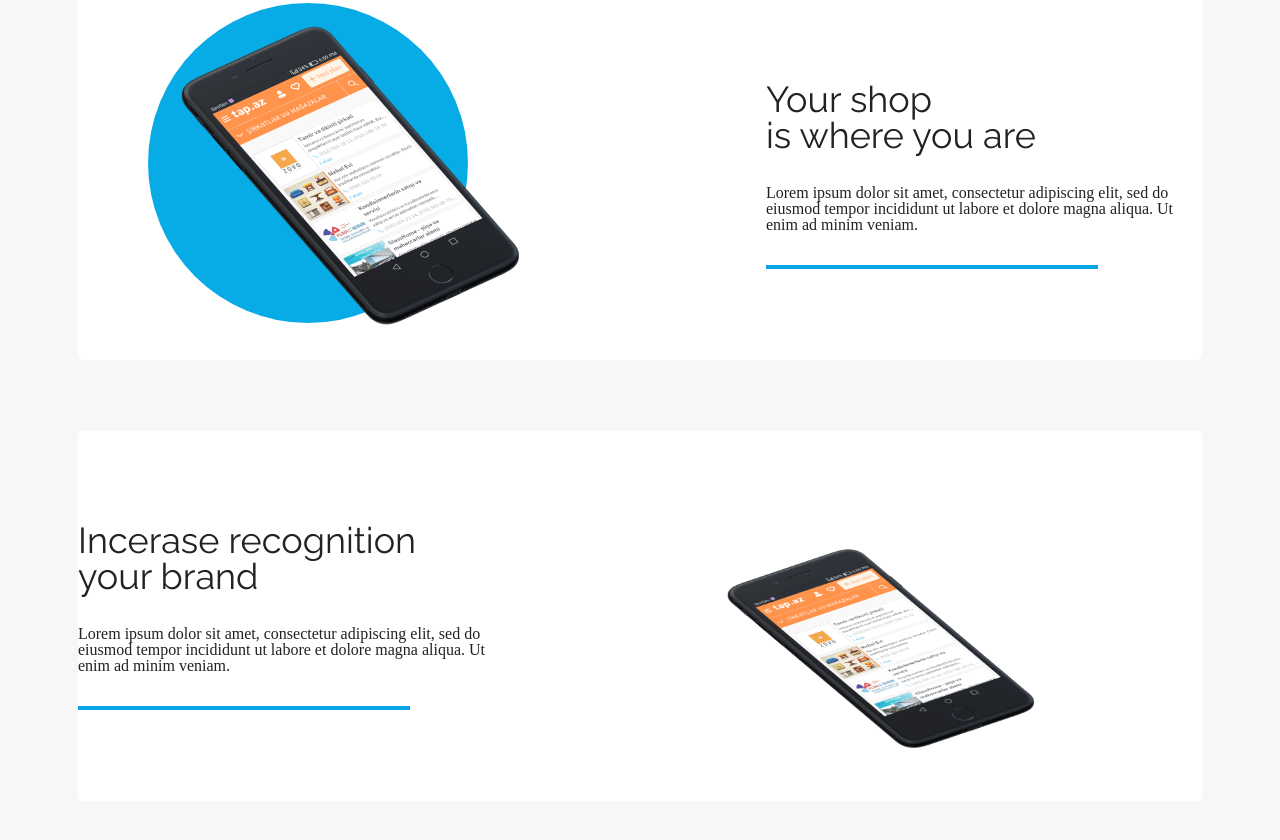
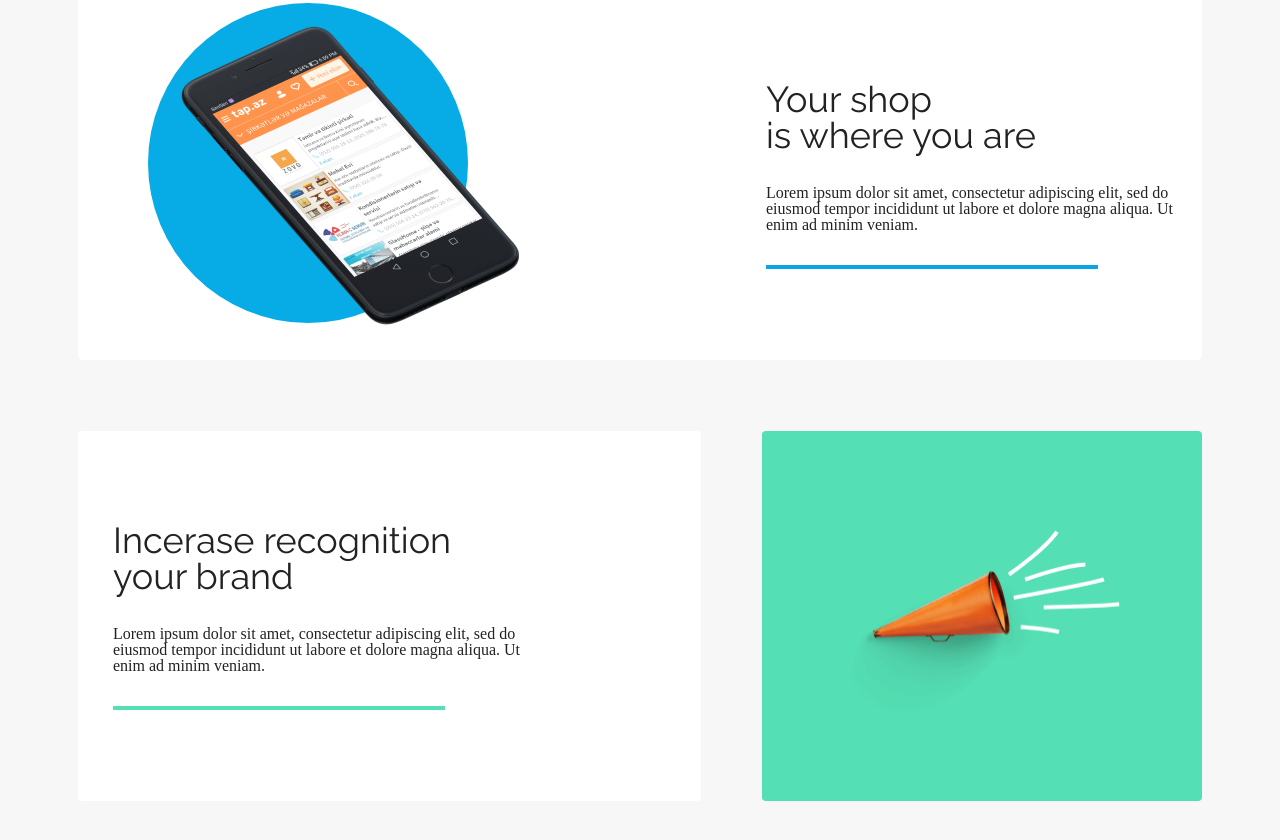
Before and after one commit to TomaszSkiers/Best_Shop, a website built with Vite: page src/index.html in a window 1280 px wide. Shown: the part 1893-2733 px from the top of the page. Built offline with nearby package versions, Linux system fonts and the light colour scheme.

Commit message:
third box has been added

```diff
--- a/src/css/style.css
+++ b/src/css/style.css
@@ -9,6 +9,7 @@ body{
 nie stylować .class img */
 /* pomajstrować z max-width */
 /* poprawić bem */
+/* pozamieniać jednostki na rem em */
 
 /* zmienne */
 :root{
@@ -342,8 +343,34 @@ a{
     white-space: pre;
 }
 .benefit__description--box__three{
-    margin-right: 20px;
+    margin-left: 35px;
 }
 .benefit__description--box__three::after{
-    border: 2px solid var(--color-primary);
+    border: 2px solid var(--color-green);
 }
+.benefit__container--box__three{
+    background-color: transparent;
+}
+.benefit__text--box__three{
+    width: 623px;
+    height: 100%;
+    background-color: var(--color-white);
+    border-radius: 4px;
+    display: flex;
+    flex-direction: column;
+    justify-content: center;
+}
+.benefit__img--box__three{
+    width: 440px;
+    height: 100%;
+    margin: 0;
+    border-radius: 4px;
+    background-color: var(--color-green);
+}
+.benefit__photo--box__three{
+    width: 296px;
+    height: 207px;
+    position: absolute;
+    bottom: 64px;
+    left: 62px;
+}
--- a/src/index.html
+++ b/src/index.html
@@ -101,11 +101,11 @@
 
         <div class="benefit__container benefit__container--box__three">
 
-            <div class="benefit__text">
+            <div class="benefit__text benefit__text--box__three">
                 <p class="benefit__description benefit__description--box__three">Lorem ipsum dolor sit amet, consectetur adipiscing elit, sed do eiusmod tempor incididunt ut labore et dolore magna aliqua. Ut enim ad minim veniam.</p>
             </div>
             <div class="benefit__img benefit__img--box__three">
-                <img class="benefit__photo benefit__photo--box__three" src="./assets/iPhone.png" alt="iphone">
+                <img class="benefit__photo benefit__photo--box__three" src="./assets/Trumpet.png" alt="iphone">
                 <div class="rect__circ rect__circ--box__three"></div>
             </div>
 
```
